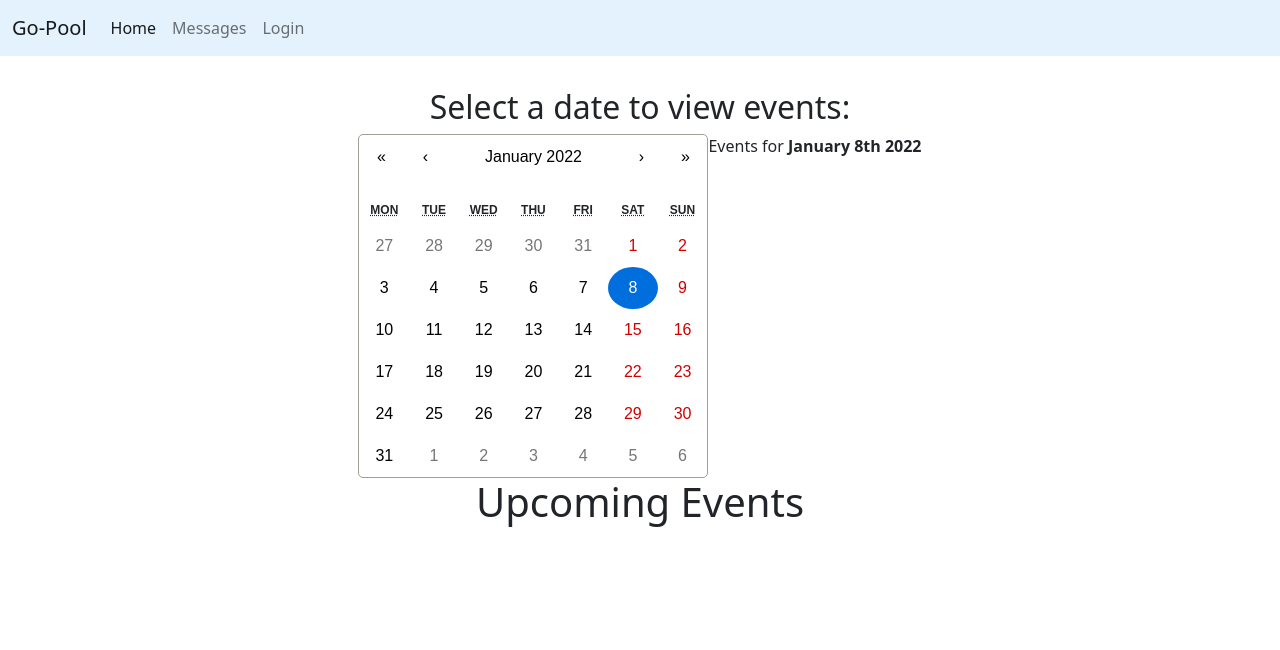
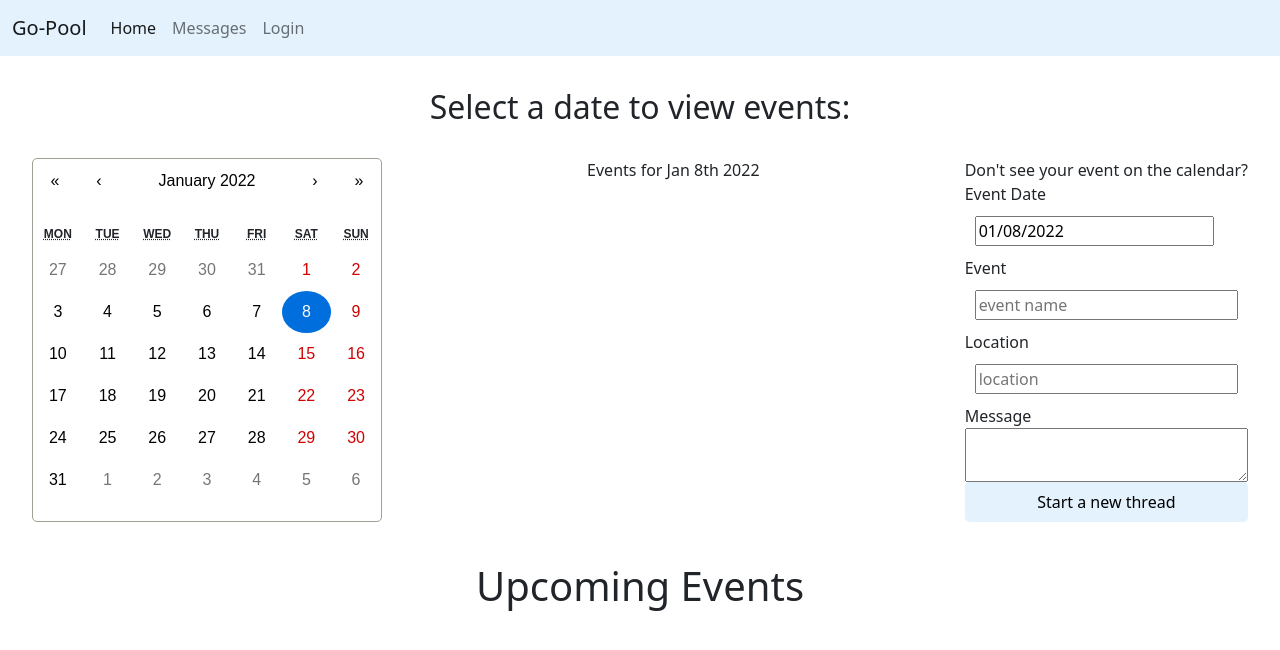
Before and after one commit to GS-goblin-shark/go-pool, a React app: page / in a window 1280 px wide. Shown: the top 650 px of the page. Built offline with nearby package versions, Linux system fonts and the light colour scheme.

Commit message:
added form to start a new thread

```diff
--- a/client/components/Dashboard.jsx
+++ b/client/components/Dashboard.jsx
@@ -1,9 +1,11 @@
 import React, { useState } from 'react';
 import Calendar from 'react-calendar'
 import moment from 'moment';
+import NewEventModal from './NewEvent';
 
 function Dashboard() {
   const [dateState, setDateState] = useState(new Date())
+
   const changeDate = (e) => {
     setDateState(e)
   }
@@ -13,7 +15,11 @@ function Dashboard() {
       <h2>Select a date to view events:</h2>
       <div id='calendar-div'>
         <Calendar value={dateState} onChange={changeDate}/>
-        <p>Events for <b>{moment(dateState).format('MMMM Do YYYY')}</b></p>
+        <div id='calendar-event-display'>
+        <p>Events for {moment(dateState).format('MMM Do YYYY')}</p>
+        {/* events should load here */}
+        </div>
+         <NewEventModal/>
       </div>
       <h1>Upcoming Events</h1>
     </div>
--- /dev/null
+++ b/client/components/NewEvent.jsx
@@ -0,0 +1,36 @@
+import React, {useState} from 'react';
+import DatePicker from 'react-datepicker';
+import 'react-datepicker/dist/react-datepicker.css'
+import axios from 'axios';
+import moment from 'moment';
+
+function NewEventModal(){
+    const [startDate, setStartDate] = useState(new Date());
+
+    const onChange= (date) =>{
+        setStartDate(date);
+        //correct date format for post
+        console.log(moment(date).format('YYYY-MM-DD'))
+    }
+
+    // post request to /api/thread
+    //send date format as yyyy-mm-dd
+
+    return(
+        <div id='new-event'>
+            <p>Don't see your event on the calendar?</p>
+            <label>Event Date</label>
+            <DatePicker selected={startDate} onChange={onChange} />
+            <label>Event</label>
+            <input type='text' placeholder='event name'></input>
+            <label>Location</label>
+            <input type='text' placeholder='location'></input>
+            <label>Message</label>
+            <textarea></textarea>
+            <button>Start a new thread</button>
+        </div>
+
+    )
+}
+
+export default NewEventModal;
--- a/client/style.scss
+++ b/client/style.scss
@@ -2,6 +2,13 @@ $light-blue: #e3f2fd;
 
 .navbar{
     background-color: $light-blue !important;
+}
+
+.threadCard{
+  background-color: lightblue;
+  height: 100px;
+  width: 200px;
+  margin: 20px;
 }
 
 input{
@@ -13,17 +20,37 @@ p{
     margin-block-end: 0em;
 }
 
+h1{
+  text-align: center;
+  margin: 1em;
+}
+
+h2{
+  text-align: center;
+  margin: 1em;
+}
+
+button {
+  background-color: $light-blue;
+  border: none;
+  border-radius: 5px;
+  padding: 8px;
+}
+
 // Dashboard page
 #dashboardComponent{
   margin: 2em;
-  display: flex;
-  flex-direction: column;
-  align-items: center;
 }
 
 #calendar-div{
     display: flex;
-    justify-content: f;
+    justify-content: space-between;
+}
+
+//new event modal
+#new-event{
+  display: flex;
+  flex-direction: column;
 }
 
 //login page
@@ -35,12 +62,7 @@ p{
     margin: 10px;
 }
 
-#loginButton{
-  background-color: $light-blue;
-  border: none;
-  border-radius: 5px;
-  padding: 8px;
-}
+
 
 //react-calendar styling
 .react-calendar {
--- a/package.json
+++ b/package.json
@@ -32,7 +32,9 @@
     "react": "^17.0.2",
     "react-bootstrap": "^2.1.0",
     "react-calendar": "^3.5.0",
+    "react-datepicker": "^4.5.0",
     "react-dom": "^17.0.2",
+    "react-modal": "^3.14.4",
     "react-router-dom": "^5.3.0"
   },
   "devDependencies": {
```
Also changed, not shown: 1 other file (tests, documents, lock files or other folders).
